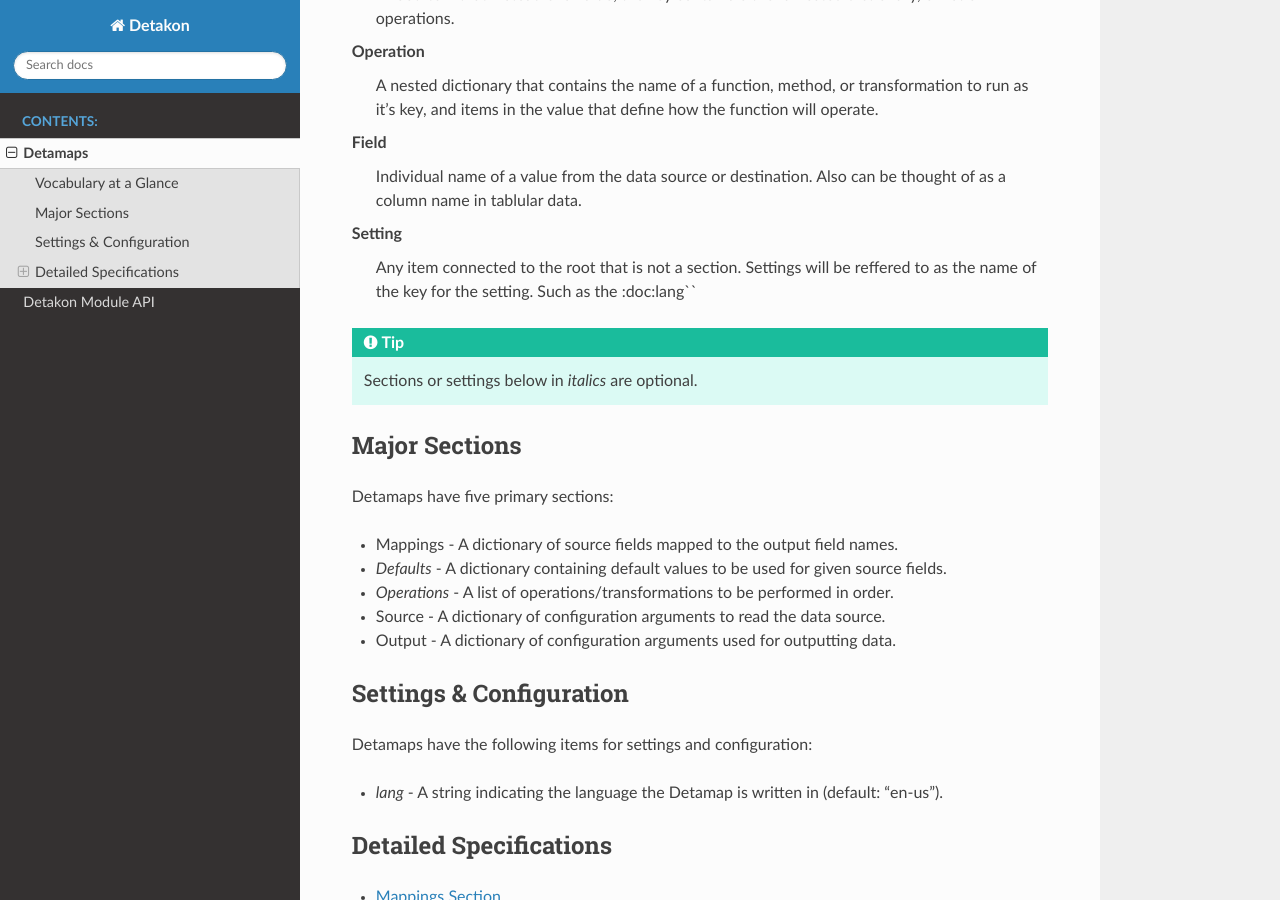
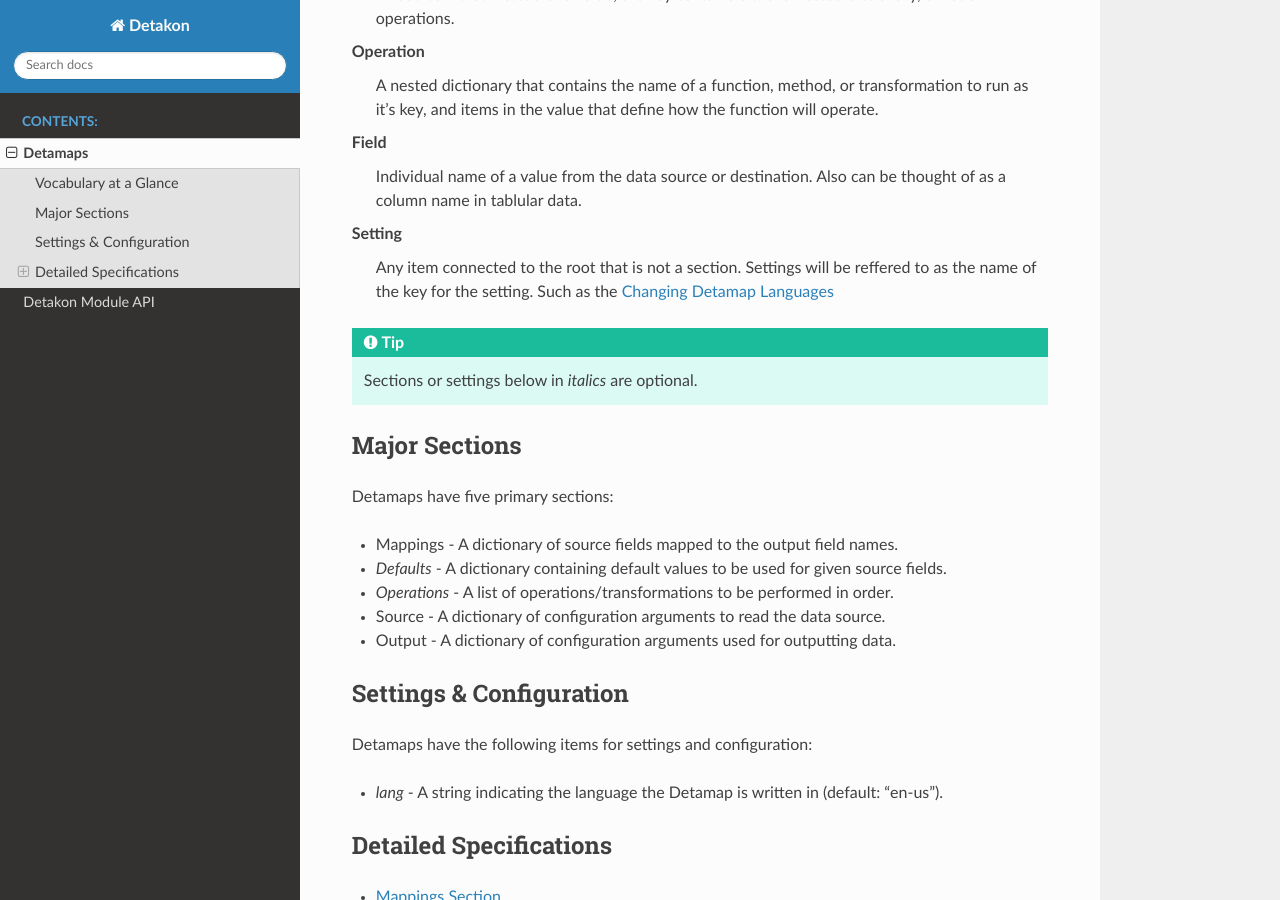
Before and after one commit to cknightfury/detakon, a Sphinx documentation site: the page built from docs/source/detamap.rst, in a window 1280 px wide and 900 px high, scrolled down 842 px. Built offline with Sphinx 7.4.7 and the Read the Docs theme 3.1.0, drawn with Linux system fonts in a browser that asks for light colours.

Commit message:
modified doc referrence in setting definition

```diff
--- a/docs/source/detamap.rst
+++ b/docs/source/detamap.rst
@@ -56,7 +56,7 @@
     Individual name of a value from the data source or destination.  Also can be thought of as a column name in tablular data.
 
 Setting
-    Any item connected to the root that is not a section.  Settings will be reffered to as the name of the key for the setting.  Such as the :doc:lang``
+    Any item connected to the root that is not a section.  Settings will be reffered to as the name of the key for the setting.  Such as the :doc:`lang`
 
 .. tip::
     Sections or settings below in *italics* are optional.
```
